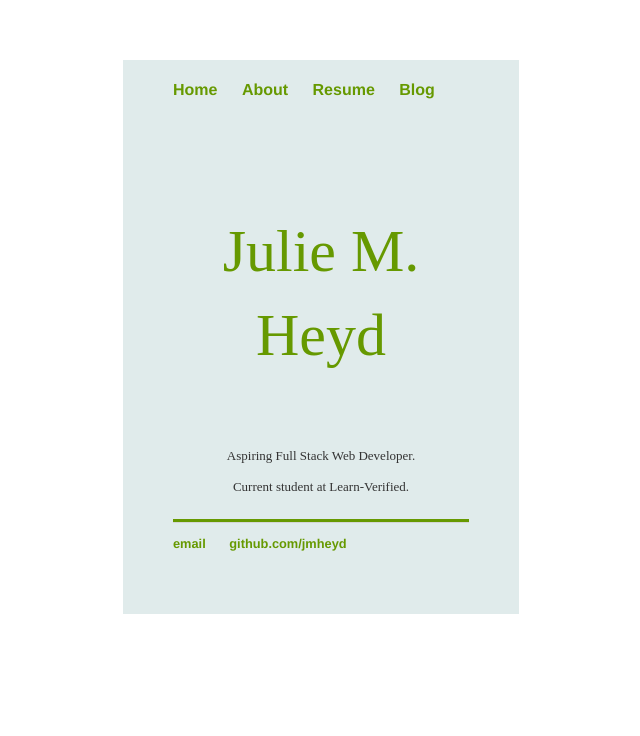
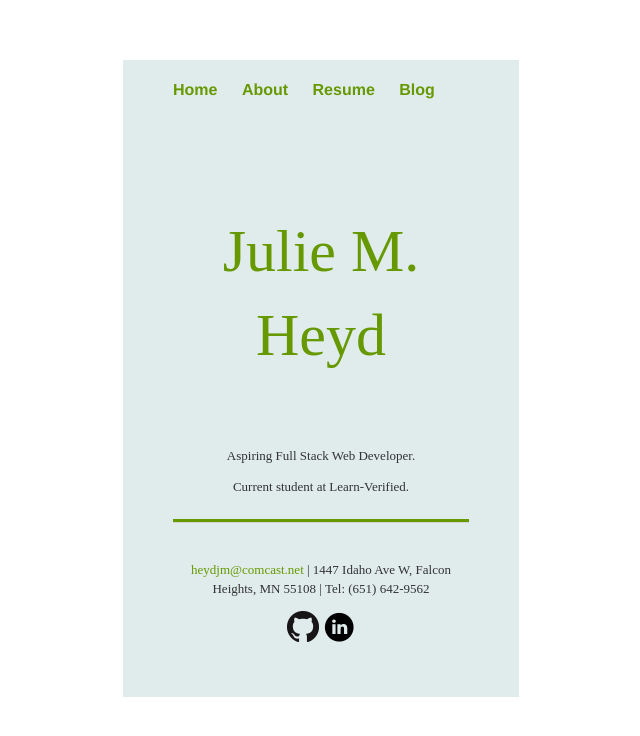
Before and after one commit to jmheyd/jmheyd.github.io, a Jekyll site: the page built from index.html, in a window 1280 px wide. Shown: the top 736 px of the page, without its empty margins (319-959 px from the left). Built offline with Jekyll 4.4.1, drawn with Linux system fonts in a browser that asks for light colours; some web fonts are replaced.

Commit message:
Update default.html

```diff
--- a/_layouts/default.html
+++ b/_layouts/default.html
@@ -26,11 +26,19 @@
 
 			</div><!-- /.container -->
 			<footer>
-	    		<ul>
-	        		<li><a href="mailto:heydjm@comcast.net">email</a></li>
-	        		<li><a href="https://github.com/jmheyd">github.com/jmheyd</a></li>
-				</ul>
-			</footer>
+			<div id="footer">
+	        		<p><a href="mailto:heydjm@comcast.net">heydjm@comcast.net</a> | 1447 Idaho Ave W, Falcon Heights, MN 55108 | Tel: (651) 642-9562</p>
+	    		</div>
+			 <div id="social">
+	    			<a href="http://github.com/jmheyd"><img src="images/GitHub-Mark-32px.png" height="32px" width="32px"/></a>
+	    			<a href="http://www.linkedin.com/in/juliemheyd"><img src="images/linkedin-circle.png" height="32px" width="32px"/></a>
+    			</div>
+
+
+
+
+
+
 			</div>
 		</body>
 	</html>
```
